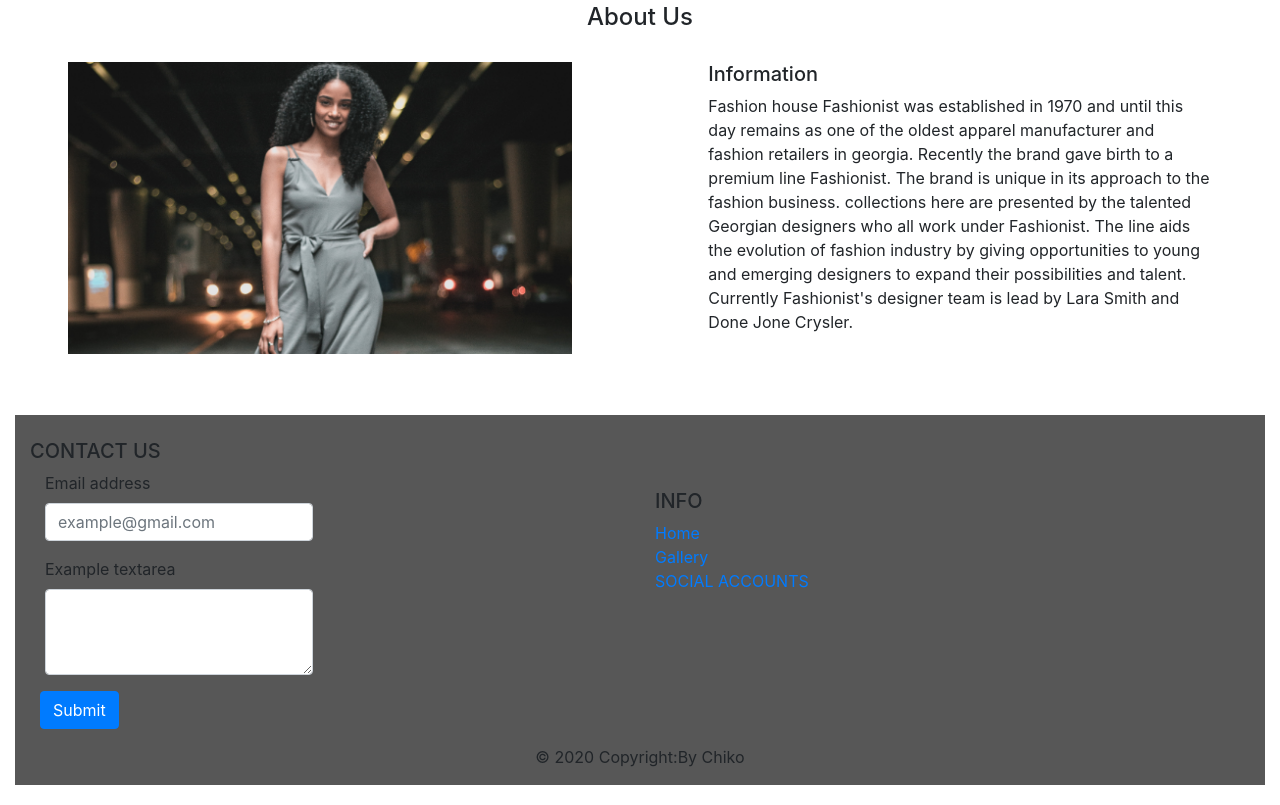
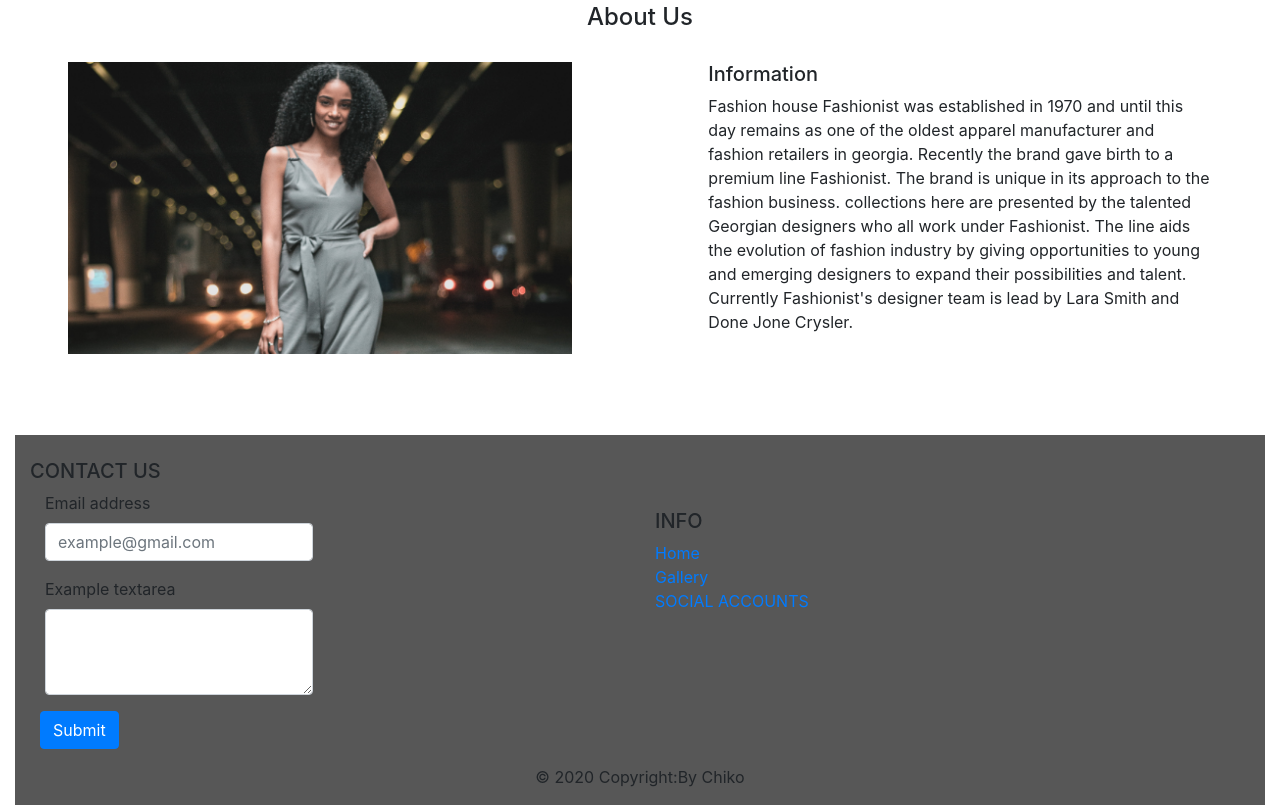
Before and after one commit to irakli-maghlakelidze/Final-project, a plain HTML site: page index.html in a window 1280 px wide. Shown: the part 3877-4682 px from the top of the page. Drawn offline with nearby package versions, Linux system fonts and the light colour scheme; grey boxes are pictures that could not be loaded.

Commit message:
Update style.css

```diff
--- a/css/style.css
+++ b/css/style.css
@@ -201,6 +201,9 @@ a {
     -ms-flex-pack: distribute;
         justify-content: space-around;
 }
+.iframe {
+    margin-top:20px;
+}
 /* footer */
 .footer1 {
     /* height: 360px; */
```
